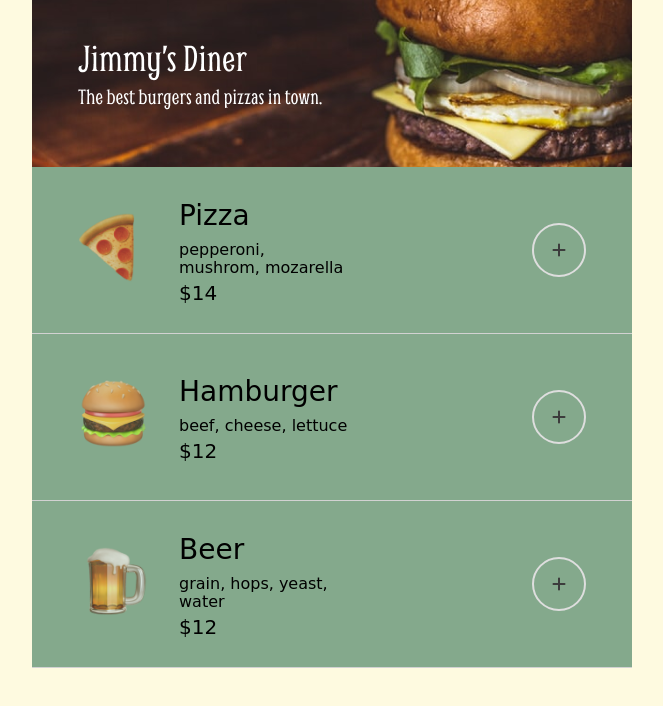
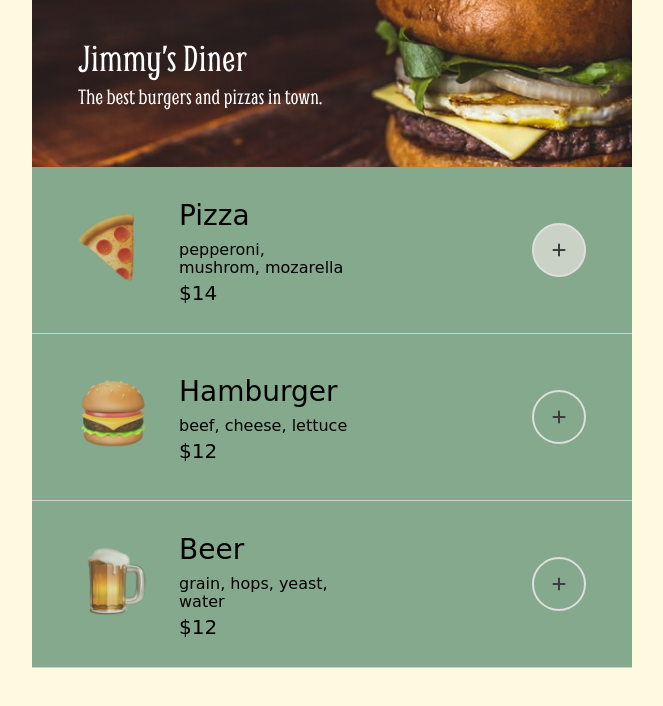
Before and after one commit to yasiryusuf39/Food-ordering-app, a website built with Vite: page index.html in a window 1280 px wide. In both pictures the pointer is over the element 867 px from the left and 250 px from the top of the page. Shown: the whole page, without its empty margins (308-971 px from the left). Built offline with nearby package versions, Linux system fonts and the light colour scheme; a web font is replaced by a local one.

Commit message:
Update index.css

```diff
--- a/index.css
+++ b/index.css
@@ -48,6 +48,11 @@ i {
     display: flex;
     align-items: center;
     justify-content: center;
+    cursor: pointer;
+}
+
+#add-food:hover{
+    background: #CAD2C5;
     /* flex-direction: column; */
 }
 /* Food listing */
@@ -55,17 +60,12 @@ i {
     width: 270px;
     display: flex;
     align-items: center;
-    /* justify-content: center; */
     text-align: left;
 
 }
 
 .food-image {
-    /* font-family: 'Inter'; */
-    /* font-size: 78.72px; */
-    /* font-weight: 400; */
     width: 70px;
-    /* height: 89px; */
     margin:45px 31px 51px 0;
 }
 
@@ -139,6 +139,7 @@ p {
 .remove-added{
     font-size: 14px;
     color: #BBBBBB;
+    cursor: pointer;
 }
 
 .order-container {
```
